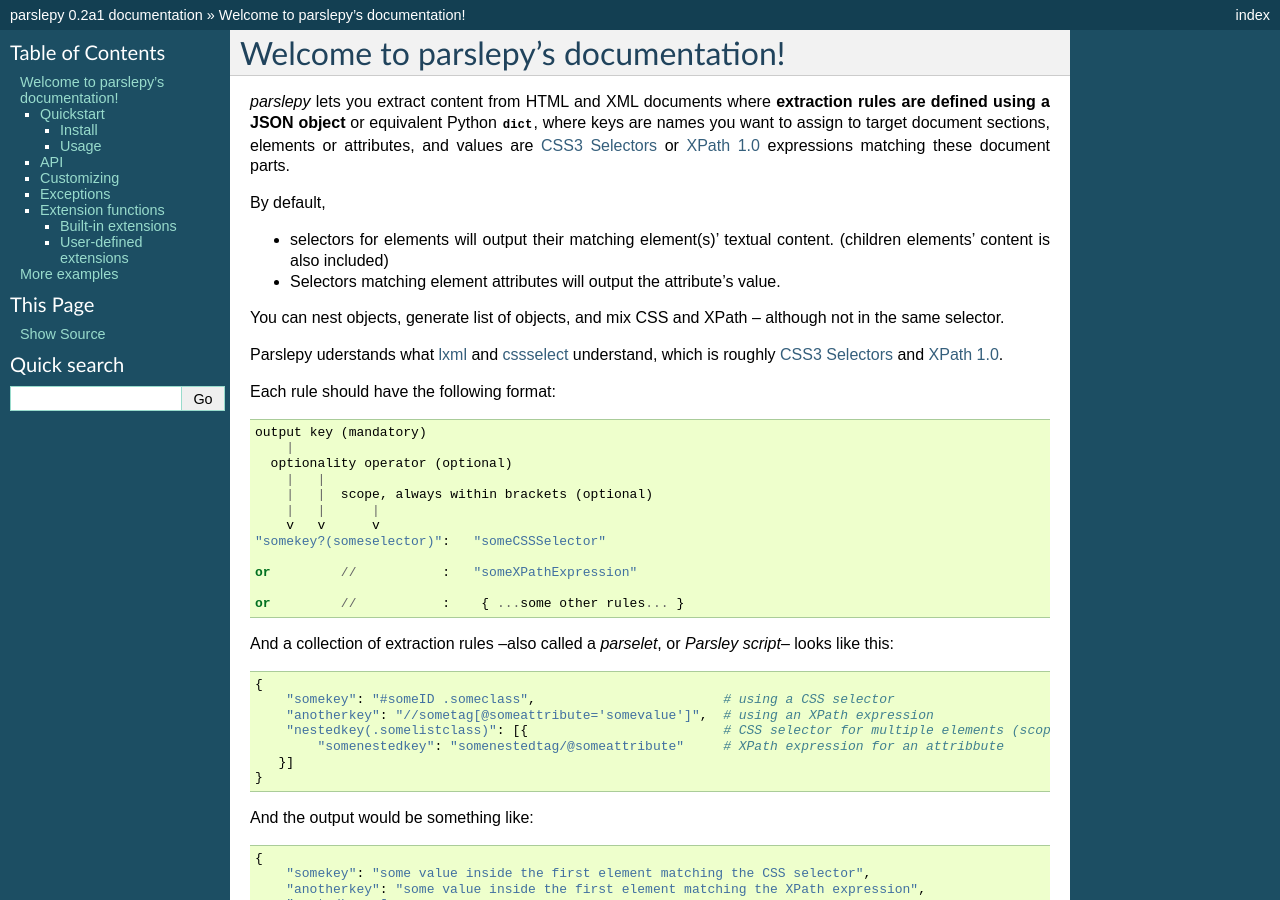
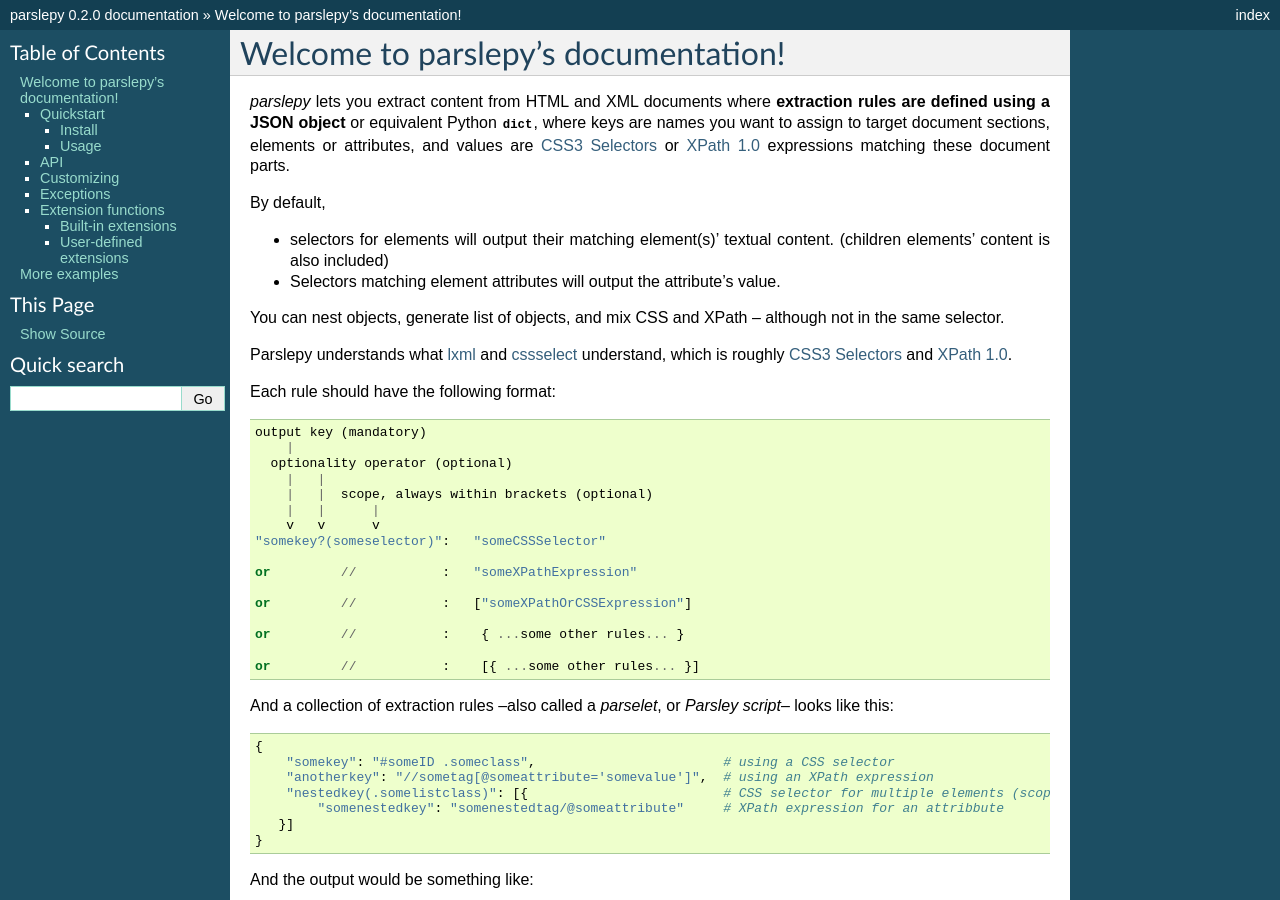
Before and after one commit to redapple/parslepy, a Sphinx documentation site: the page built from docs/index.rst, in a window 1280 px wide and 900 px high. Built offline with Sphinx 7.4.7, drawn with Linux system fonts in a browser that asks for light colours; some of the changed text lies outside the part shown.

Commit message:
Version 0.2.0 Minor doc updates

```diff
--- a/docs/conf.py
+++ b/docs/conf.py
@@ -50,7 +50,7 @@
 # The short X.Y version.
 version = '0.2'
 # The full version, including alpha/beta/rc tags.
-release = '0.2a1'
+release = '0.2.0'
 
 # The language for content autogenerated by Sphinx. Refer to documentation
 # for a list of supported languages.
--- a/docs/index.rst
+++ b/docs/index.rst
@@ -23,7 +23,7 @@
 You can nest objects, generate list of objects, and mix CSS and XPath
 -- although not in the same selector.
 
-Parslepy uderstands what `lxml`_ and `cssselect`_ understand,
+Parslepy understands what `lxml`_ and `cssselect`_ understand,
 which is roughly `CSS3 Selectors`_ and `XPath 1.0`_.
 
 Each rule should have the following format::
@@ -39,7 +39,11 @@
 
     or         //           :   "someXPathExpression"
 
+    or         //           :   ["someXPathOrCSSExpression"]
+
     or         //           :    { ...some other rules... }
+
+    or         //           :    [{ ...some other rules... }]
 
 
 And a collection of extraction rules --also called a *parselet*,
--- a/parslepy/__init__.py
+++ b/parslepy/__init__.py
@@ -1,7 +1,7 @@
 from parslepy.base import Parselet, Parslet, NonMatchingNonOptionalKey, InvalidKeySyntax
 from parslepy.selectors import DefaultSelectorHandler, XPathSelectorHandler
 
-__version__ = '0.2a1'
+__version__ = '0.2.0'
 __all__ = [
     'Parselet', 'Parslet',
     'DefaultSelectorHandler', 'XPathSelectorHandler',
--- a/setup.py
+++ b/setup.py
@@ -3,7 +3,7 @@
 from distutils.core import setup
 
 setup(name='parslepy',
-      version='0.2a1',
+      version='0.2.0',
       description='Parsley extraction library using lxml',
       long_description="""
 ========
```
Also changed, not shown: other parts of docs/index.rst (+6 -1 lines), 3 other files.
